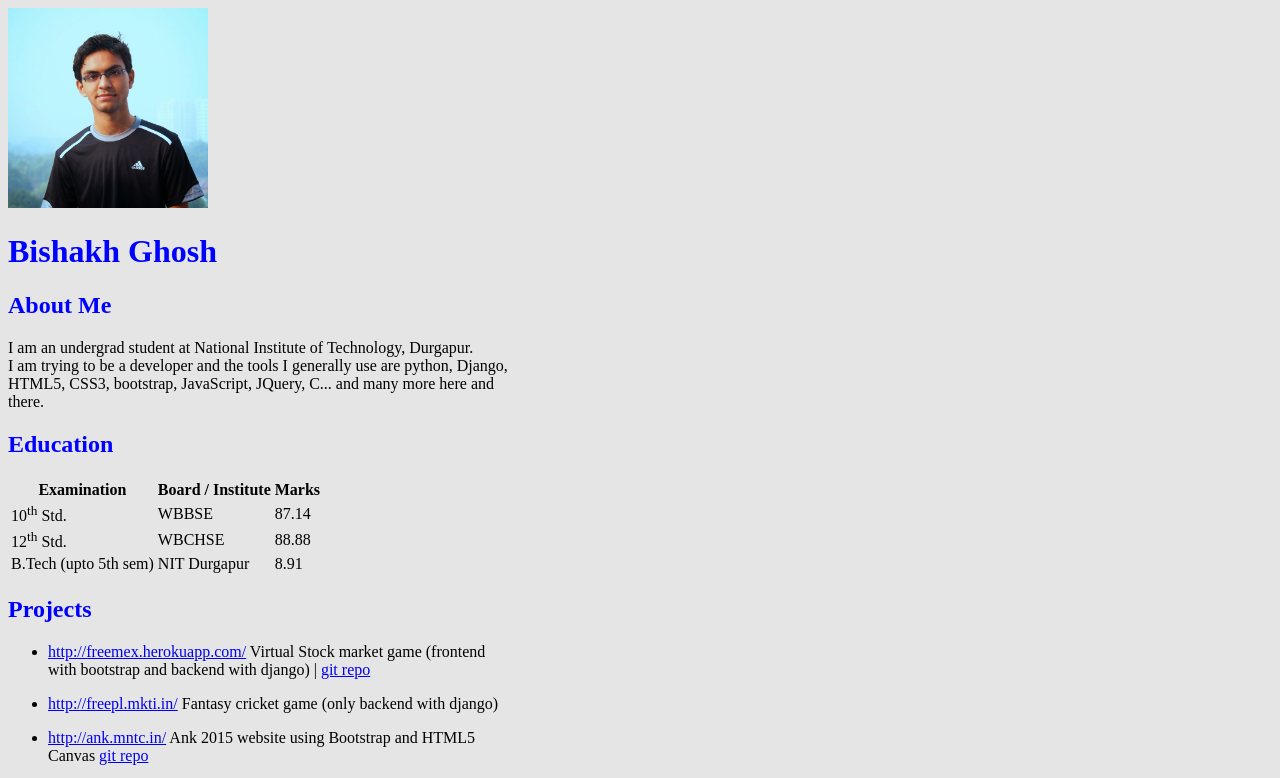
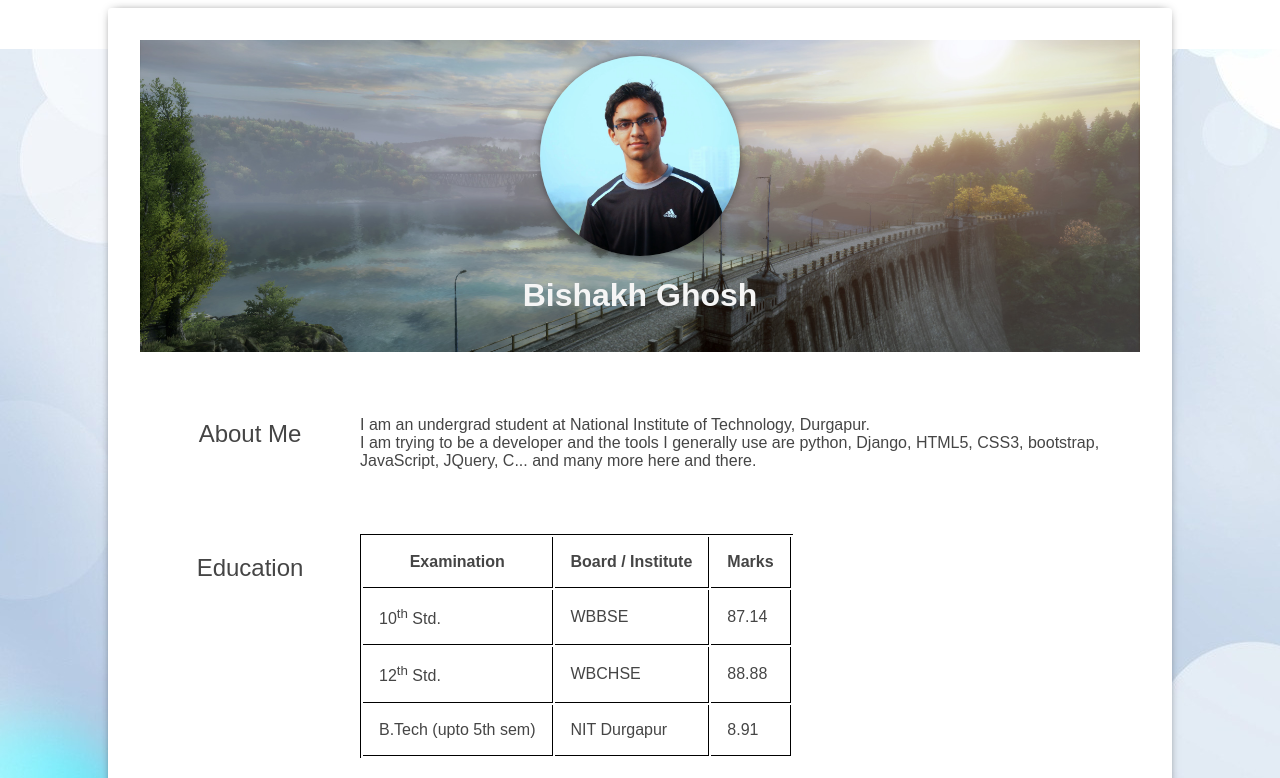
Before and after one commit to lugnitdgp/webd-workshop, a plain HTML site: page index.html in a window 1280 px wide. Shown: the top 778 px of the page. Drawn offline with Linux system fonts and the light colour scheme.

Commit message:
CSS style

```diff
--- a/index.html
+++ b/index.html
@@ -4,36 +4,28 @@
 <head>
 	<title>Bishakh Ghosh</title>
 
-	<style type="text/css">
-		h1, h2{
-			color: blue;
-		}
-
-		body {
-			background: #e5e5e5;
-			width: 500px;
-		}
-		ol li {
-			color: orange;
-		}
-	</style>
+	<link rel="stylesheet" type="text/css" href="style.css">
 </head>
 
 
 <body>
-	<div>
-		<img src="profilepicture.jpg" width="200px">
+	<div id="container">
+	<div id="top-section">
+		<img id="profilepicture" src="profilepicture.jpg" width="200px">
 
-		<h1>Bishakh Ghosh</h1>
+		<h1 id="name">Bishakh Ghosh</h1>
 	</div>
 
-	<div>
-		<h2>About Me</h2>
+	<div class="section">
+		<h2 class="sub-heading">About Me</h2>
+		<div class="details">
 		<p>I am an undergrad student at National Institute of Technology, Durgapur. <br/> I am trying to be a developer and the tools I generally use are python, Django, HTML5, CSS3, bootstrap, JavaScript, JQuery, C... and many more here and there.</p>
+		</div>
 	</div>
 
-	<div>
-		<h2>Education</h2>
+	<div class="section">
+		<h2 class="sub-heading">Education</h2>
+		<div class="details">
 		<table>
 			<tr>
 				<th>Examination</th>
@@ -56,11 +48,12 @@
 				<td>8.91</td>
 			</tr>
 		</table>
+		</div>
 	</div>
 
-	<div>
-		<h2>Projects</h2>
-
+	<div class="section">
+		<h2 class="sub-heading">Projects</h2>
+		<div class="details">
 		<ul>
 			<li>
 				<p>
@@ -98,10 +91,12 @@
 				</p>
 			</li>
 		</ul>
+		</div>
 	</div>
 
-	<div>
-		<h2>Internship Experiences</h2>
+	<div class="section">
+		<h2 class="sub-heading">Internship Experiences</h2>
+		<div class="details">
 		<ol>
 			<li>
 				<p>Winter intern at project DISARM, NIT Durgapur. 2014-15</p>
@@ -120,6 +115,8 @@
 				<p>Custom content management system using Django and content aggregation system for automatic integration of documentation of Dipy in the Dipy webite. [<a href="https://github.com/nipy/dipy_web">github link</a>]</p>
 			</li>
 		</ol>
+		</div>
+	</div>
 	</div>
 </body>
 
--- /dev/null
+++ b/style.css
@@ -0,0 +1,63 @@
+body {
+	font-family: sans-serif;
+	background: url('background2.jpg') no-repeat fixed center;
+	color: #454545;
+}
+
+#container {
+	background: #fff;
+	max-width: 1000px;
+	margin: 0 auto;
+	padding: 2em;
+	border-radius: 0.2em;
+	box-shadow: 0px 0px 10px -5px #1a1a1a;
+}
+
+#profilepicture {
+    margin: 0 auto;
+    display: block;
+    border-radius: 50%;
+    box-shadow: 0px 0px 12px -4px #000;
+}
+
+#name {
+	text-align: center;
+}
+
+.sub-heading {
+	text-align: center;
+	width: 22%;
+    font-weight: 400;
+    float:  left;
+}
+
+.details {
+	width: 78%;
+	float: right;
+}
+
+.section {
+	overflow: auto;
+    margin: 3em 0em;
+}
+
+
+table {
+	padding: 0;
+    border-top: 1px solid black;
+    border-left: 1px solid black;
+}
+
+td, th {
+	padding: 1em;
+	border-bottom: 1px solid black;
+	border-right: 1px solid black;
+	margin: 0;
+}
+
+#top-section {
+	background: url('background.jpg') center;
+	background-size: cover;
+	color: #f5f5f5;
+	padding: 1em;
+}
```
Also changed, not shown: background.jpg (added), background2.jpg (added), design.png (added).
